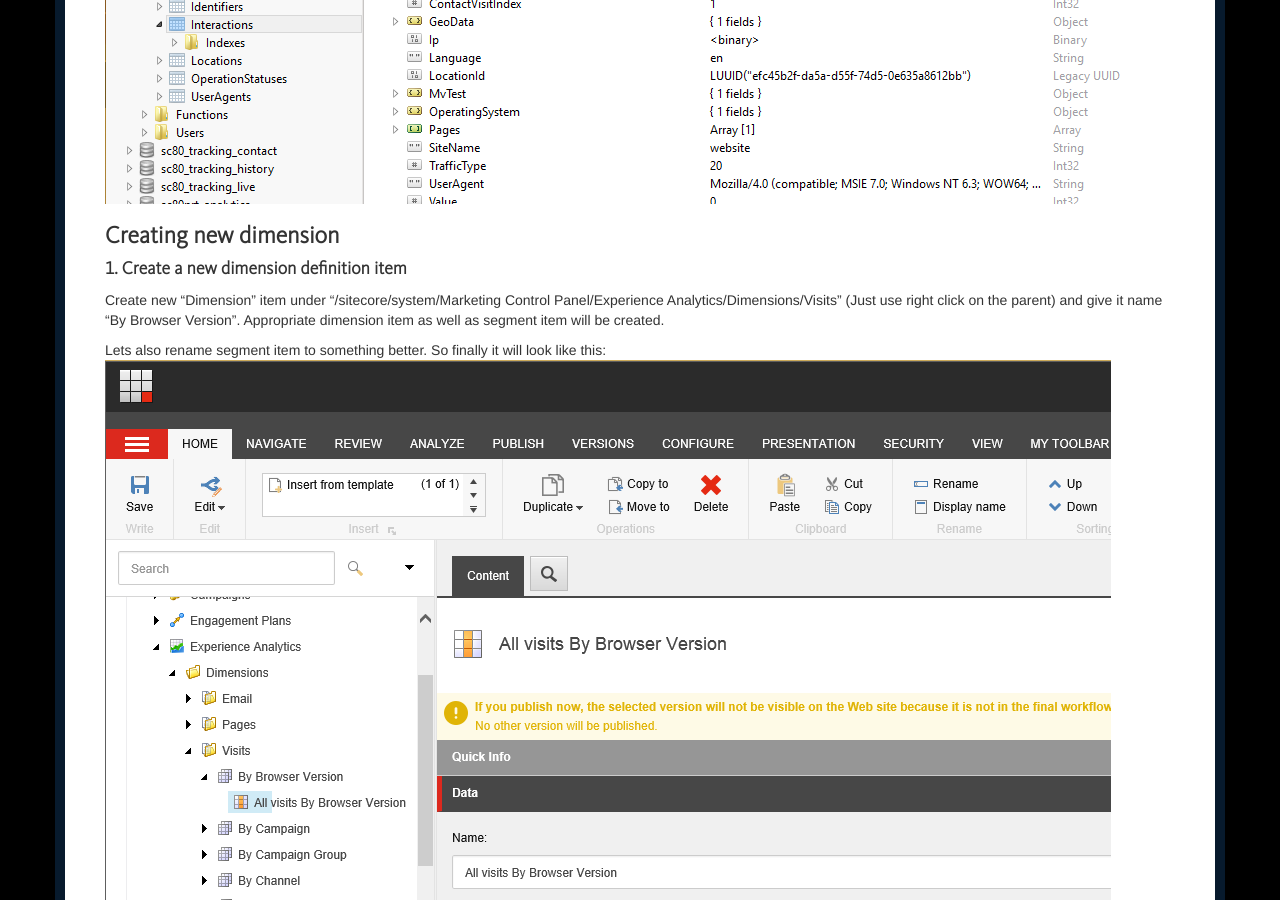
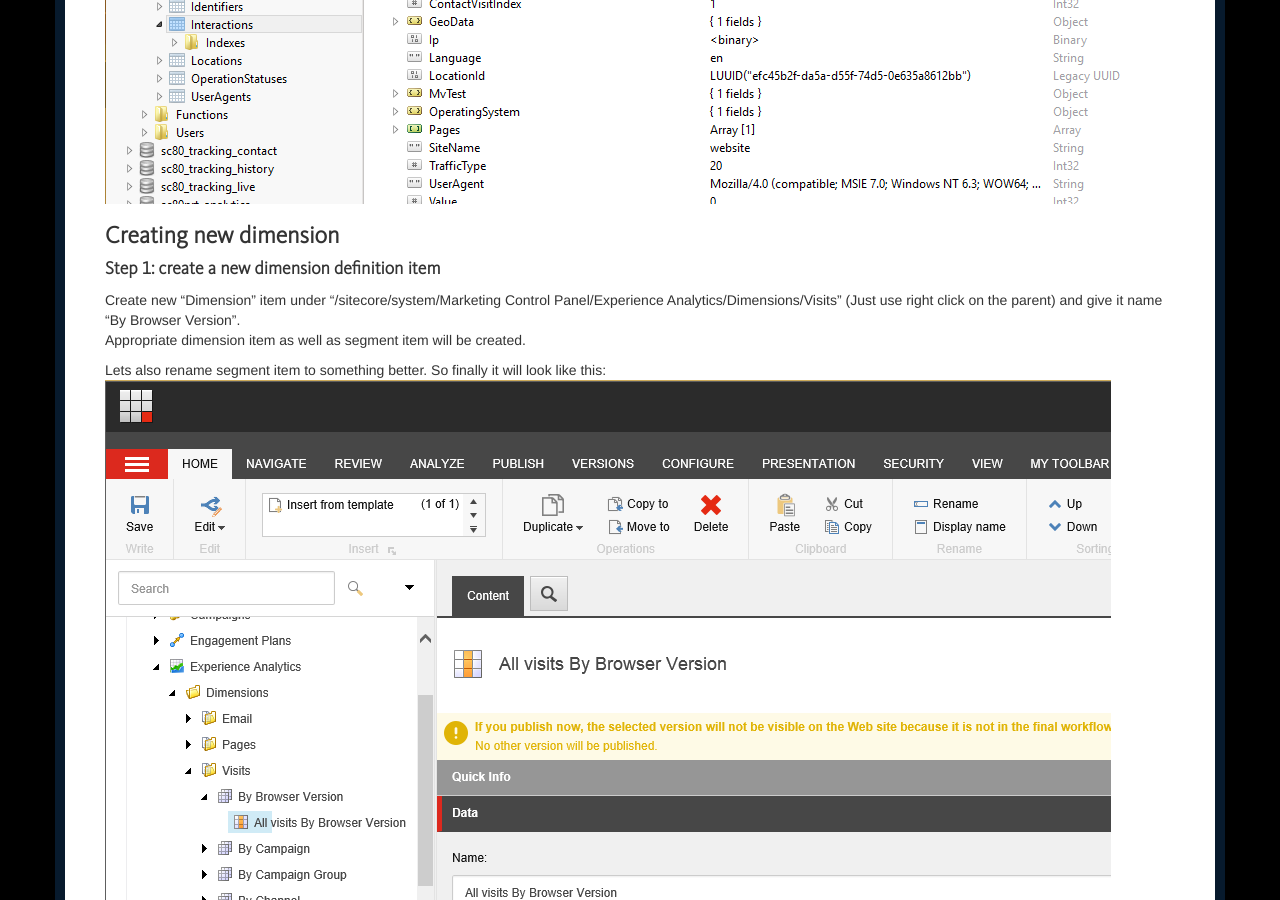
Before and after one commit to Sitecore-Community/docs, a Jekyll site: the page built from documentation/xDB/Extending Experience Analytics reports/index.md, in a window 1280 px wide and 900 px high, scrolled down 1078 px. Built offline with Jekyll 4.4.1, drawn with Linux system fonts in a browser that asks for light colours; nearby versions of some CDN libraries; some of the changed text lies outside the part shown.

Commit message:
Some cosmetic fixes

````diff
--- a/documentation/xDB/Extending Experience Analytics reports/index.md
+++ b/documentation/xDB/Extending Experience Analytics reports/index.md
@@ -10,7 +10,7 @@
 ![Browser information in xDB]({{ site.baseurl }}/img/extending reports/robomongo1.png)
 
 ### Creating new dimension
-#### 1. Create a new dimension definition item
+#### Step 1: create a new dimension definition item
 Create new "Dimension" item under "/sitecore/system/Marketing Control Panel/Experience Analytics/Dimensions/Visits" (Just use right click on the parent) and give it name "By Browser Version".
 Appropriate dimension item as well as segment item will be created.
 
@@ -22,14 +22,20 @@
 ![Browser information in xDB]({{ site.baseurl }}/img/extending reports/idsMapping.png)
 
 Update "DeployDate" field value of that record in DB to some older value (minimum 30 min. less) in order to make xDB processing data. The reason, visit will be processed by the segment if:
+
 ```
 __visit.SaveDateTime > segment.DeployDate + 30 min__)
 ```
 
-#### 2. Create and register new dimension class in config
-#### 3. Create reporting page in EA (Experience Analitycs) using Sitecore Rocks
-#### 4. Create a dimension key transformer for the new dimension (optional)
+#### Step 2: create and register new dimension class in config
+
+#### Step 3: create reporting page in EA (Experience Analitycs) using Sitecore Rocks
+
+#### Step 4: create a dimension key transformer for the new dimension (optional)
+
+```
 dimension key = Chrome-39.0
 dimension key transformation = Chrome 39.0
+```
 
 ### Creating new report
````
